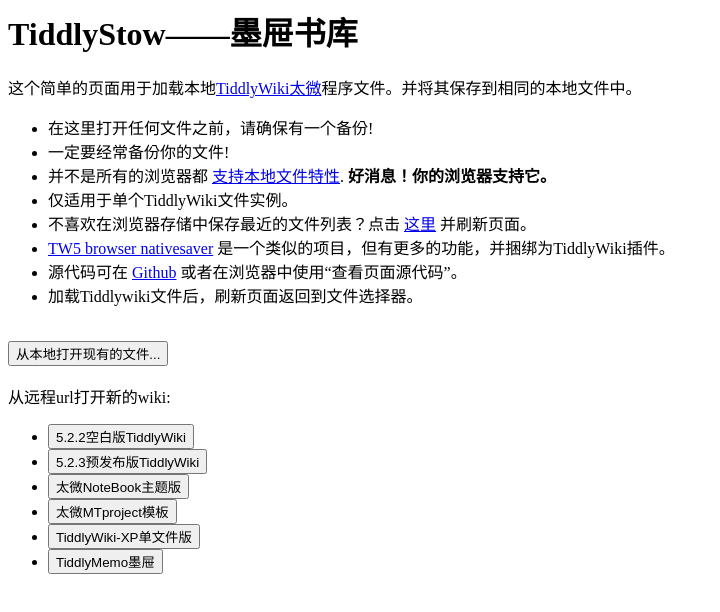
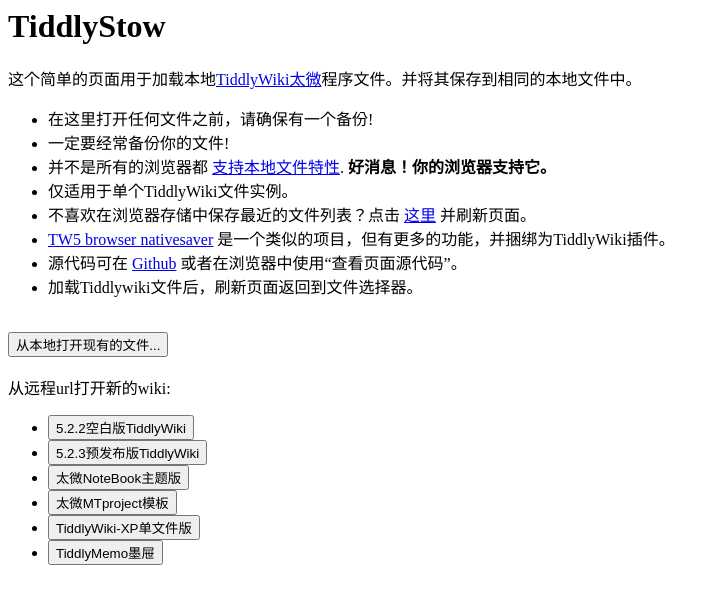
Before and after one commit to Zacharia2/TWPUB-BOOK, a plain HTML site: page tiddlystow.html in a window 1280 px wide. Shown: the whole page, without its empty margins (0-720 px from the left). Drawn offline with Linux system fonts and the light colour scheme.

Commit message:
Update tiddlystow.html

```diff
--- a/tiddlystow.html
+++ b/tiddlystow.html
@@ -297,7 +297,7 @@
 </head>
 <body>
     <div>
-      <h1>TiddlyStow——墨屉书库</h1>
+      <h1>TiddlyStow</h1>
       <p>这个简单的页面用于加载本地<a href="https://tiddlywiki.com">TiddlyWiki太微</a>程序文件。并将其保存到相同的本地文件中。</p>
       <ul>
         <li>在这里打开任何文件之前，请确保有一个备份!</li>
```
